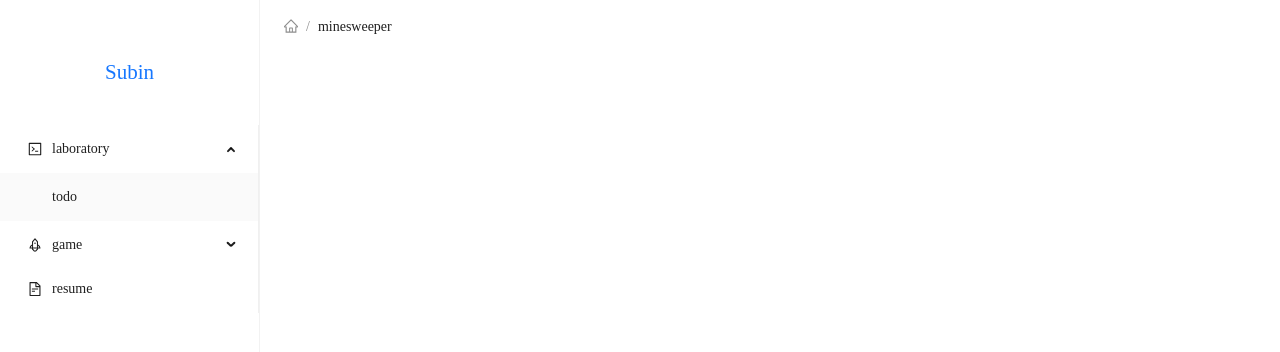
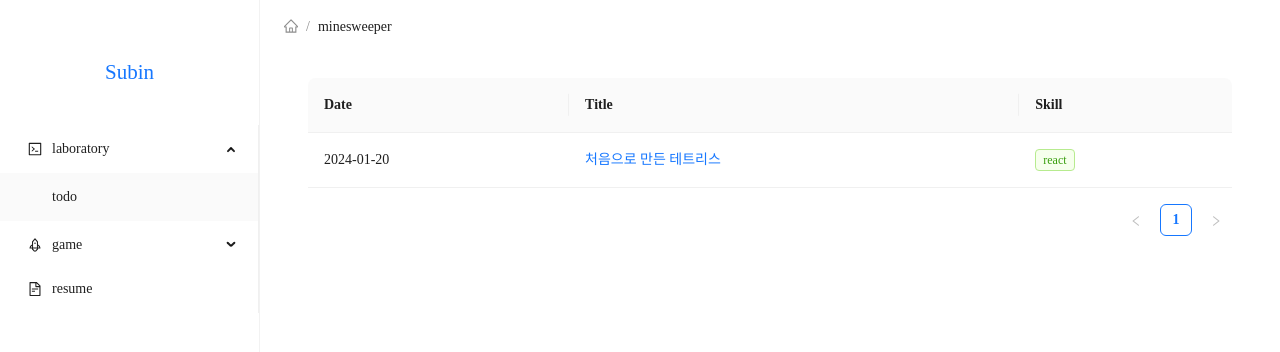
Before and after one commit to soob1008/sketchbook, a React (Create React App) app: page /minesweeper in a window 1280 px wide. Shown: the top 352 px of the page. Built offline with nearby package versions, Linux system fonts and the light colour scheme; a web font is replaced by a local one.

Commit message:
minesweeper page 추가

```diff
--- a/src/App.tsx
+++ b/src/App.tsx
@@ -15,6 +15,8 @@ import TodoListPage from "./pages/todo/TodoListPage";
 import TodoReduxPage from "./pages/todo/TodoReduxPage";
 import { Provider } from "react-redux";
 import { reduxStore } from "./store/redux";
+import MineSweeperListPage from "./pages/minesweeper/MineSweeperListPage";
+import MineSweeper1Page from "./pages/minesweeper/MineSweeper1Page";
 
 const px2rem = px2remTransformer({
   rootValue: 10, // 32px = 1rem; @default 16
@@ -35,6 +37,11 @@ function App() {
                   <Route path="/todo/redux" element={<TodoReduxPage />} />
                   <Route path="/tetris" element={<TetrisListPage />} />
                   <Route path="/tetris/1" element={<Tetris1Page />} />
+                  <Route
+                    path="/minesweeper"
+                    element={<MineSweeperListPage />}
+                  />
+                  <Route path="/minesweeper/1" element={<MineSweeper1Page />} />
                   <Route path="/resume" element={<ResumePage />} />
                 </Routes>
               </MainLayout>
--- a/src/pages/ResumePage.tsx
+++ b/src/pages/ResumePage.tsx
@@ -145,7 +145,7 @@ const ResumePage = () => {
             </Row>
             <Divider />
             <Row style={{ marginTop: "20px" }}>
-              <Col lg={12} xs={24}>
+              <Col lg={11} xs={24}>
                 <Text strong>
                   m-sync <span>(1년 10개월)</span>
                 </Text>
@@ -153,7 +153,7 @@ const ResumePage = () => {
                   2020.07 - 2022.04
                 </Text>
               </Col>
-              <Col lg={12} xs={24}>
+              <Col lg={13} xs={24}>
                 <Space direction="vertical">
                   <div>
                     <b>미래엔 웹 리뉴얼</b>
--- a/src/pages/home/HomePage.tsx
+++ b/src/pages/home/HomePage.tsx
@@ -56,11 +56,11 @@ const todoList = [
         isCompleted: true,
       },
       {
-        text: "mobx 으로 구현",
-        isCompleted: false,
+        text: "zustand 으로 구현",
+        isCompleted: true,
       },
       {
-        text: "zustand 으로 구현",
+        text: "mobx 으로 구현",
         isCompleted: false,
       },
     ],
--- /dev/null
+++ b/src/pages/minesweeper/MineSweeper1Page.tsx
@@ -0,0 +1,5 @@
+const MineSweeper1Page = () => {
+  return <div>dd</div>;
+};
+
+export default MineSweeper1Page;
--- /dev/null
+++ b/src/pages/minesweeper/MineSweeperListPage.tsx
@@ -0,0 +1,17 @@
+import ListTable from "../../components/ui/table/ListTable";
+
+const mineSweeperList = [
+  {
+    key: "tetris1",
+    title: "처음으로 만든 테트리스",
+    skill: ["react"],
+    link: "/tetris/1",
+    date: "2024-01-20",
+  },
+];
+
+const MineSweeperListPage = () => {
+  return <ListTable data={mineSweeperList} />;
+};
+
+export default MineSweeperListPage;
```
